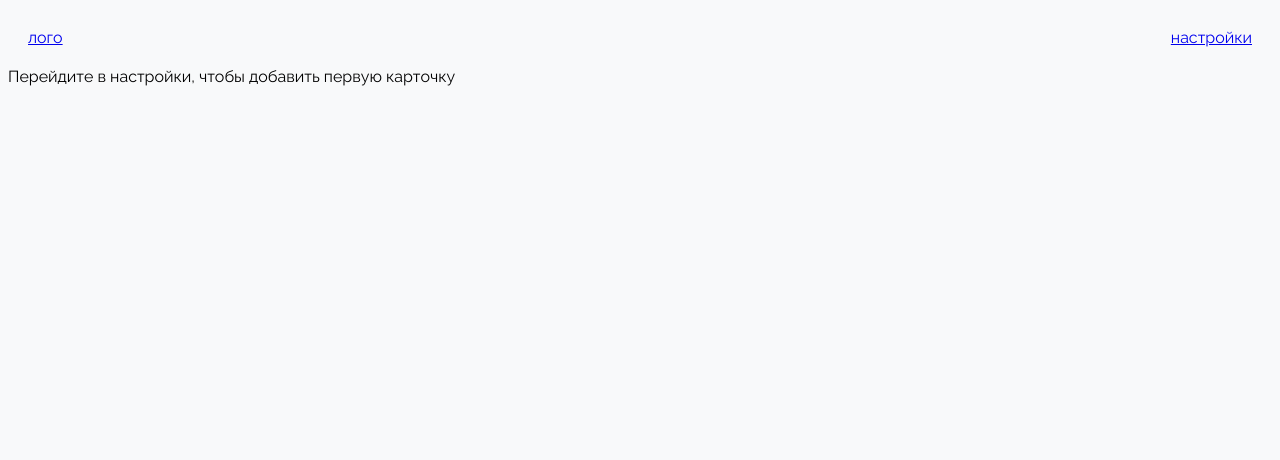
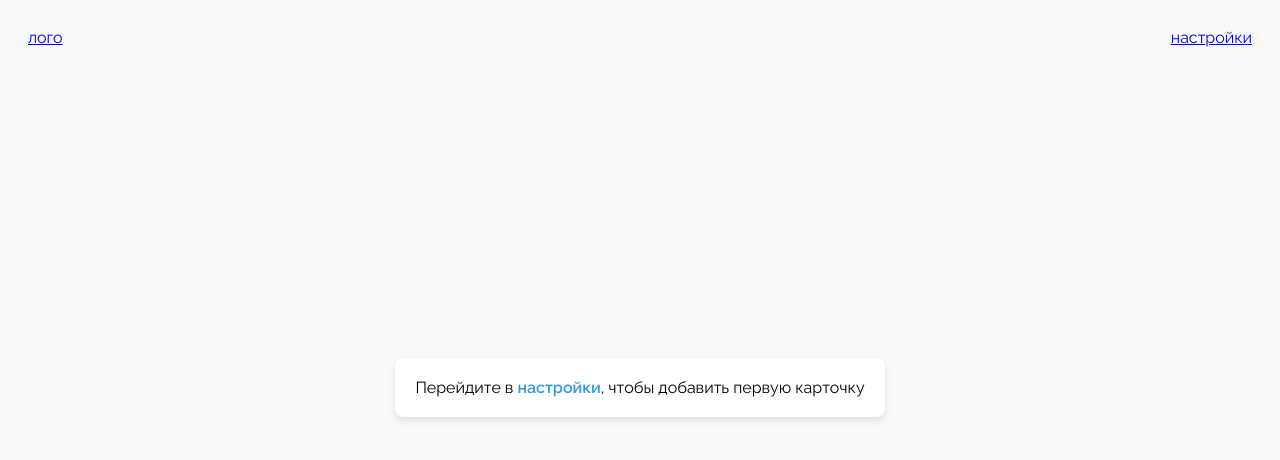
Before and after one commit to snork-maiden/stickers-desk, a Nuxt app: page / in a window 1280 px wide. Shown: the top 460 px of the page. Built offline with nearby package versions, Linux system fonts and the light colour scheme.

Commit message:
fix store, main page without cards

```diff
--- a/assets/styles/main.scss
+++ b/assets/styles/main.scss
@@ -7,4 +7,26 @@ body {
   font-style: normal;
   font-size: 16px;
   background-color: #f8f9fa;
+  min-height: 100vh;
+  display: flex;
+  flex-direction: column;
 }
+
+.card {
+    background-color: #ffffff;
+    padding: 20px;
+    border-radius: 8px;
+    box-shadow: 0 4px 6px rgba(0, 0, 0, 0.1);
+    text-align: center;
+    max-width: 500px;
+  }
+
+  .link {
+    color: #3498db;
+    text-decoration: none;
+    font-weight: 600;
+
+    &:hover {
+      text-decoration: underline;
+    }
+  }
--- /dev/null
+++ b/components/CardsDisplay/index.vue
@@ -0,0 +1,13 @@
+<template>
+  <div>
+
+  </div>
+</template>
+
+<script lang="ts" setup>
+
+</script>
+
+<style>
+
+</style>
--- a/nuxt.config.ts
+++ b/nuxt.config.ts
@@ -11,8 +11,8 @@ export default defineNuxtConfig({
   ],
 
   css: ["@/assets/styles/main.scss"],
-  modules: ["@pinia/nuxt"],
-  pinia: {
-    storesDirs: ['./stores/**'],
-  },
+  modules: ['@pinia/nuxt'],
+    pinia: {
+    storesDirs: ["./stores"],
+  }
 });
--- a/pages/index.vue
+++ b/pages/index.vue
@@ -1,7 +1,23 @@
+<script lang="ts" setup>
+const { isStickers } = storeToRefs(useStickerStore());
+</script>
+
 <template>
-    Перейдите в настройки, чтобы добавить первую карточку
+  <main class="container">
+    <p class="card" v-if="!isStickers">
+      Перейдите в
+      <NuxtLink to="/settings" class="link">настройки</NuxtLink>, чтобы добавить
+      первую карточку
+    </p>
+    <CardsDisplay v-else />
+  </main>
 </template>
 
 <style scoped lang="scss">
-
+.container {
+  display: flex;
+  justify-content: center;
+  align-items: center;
+  height: 80vh;
+}
 </style>
--- a/store/stickerStore.ts
+++ b/stores/stickers.ts
@@ -1,11 +1,7 @@
-import { defineStore } from "pinia";
-import { ref, computed } from "vue";
-
 export interface Sticker {
   id: number;
   text: string;
 }
-
 export const useStickerStore = defineStore("stickerStore", () => {
   const stickers = ref<Sticker[]>([]);
 
```
